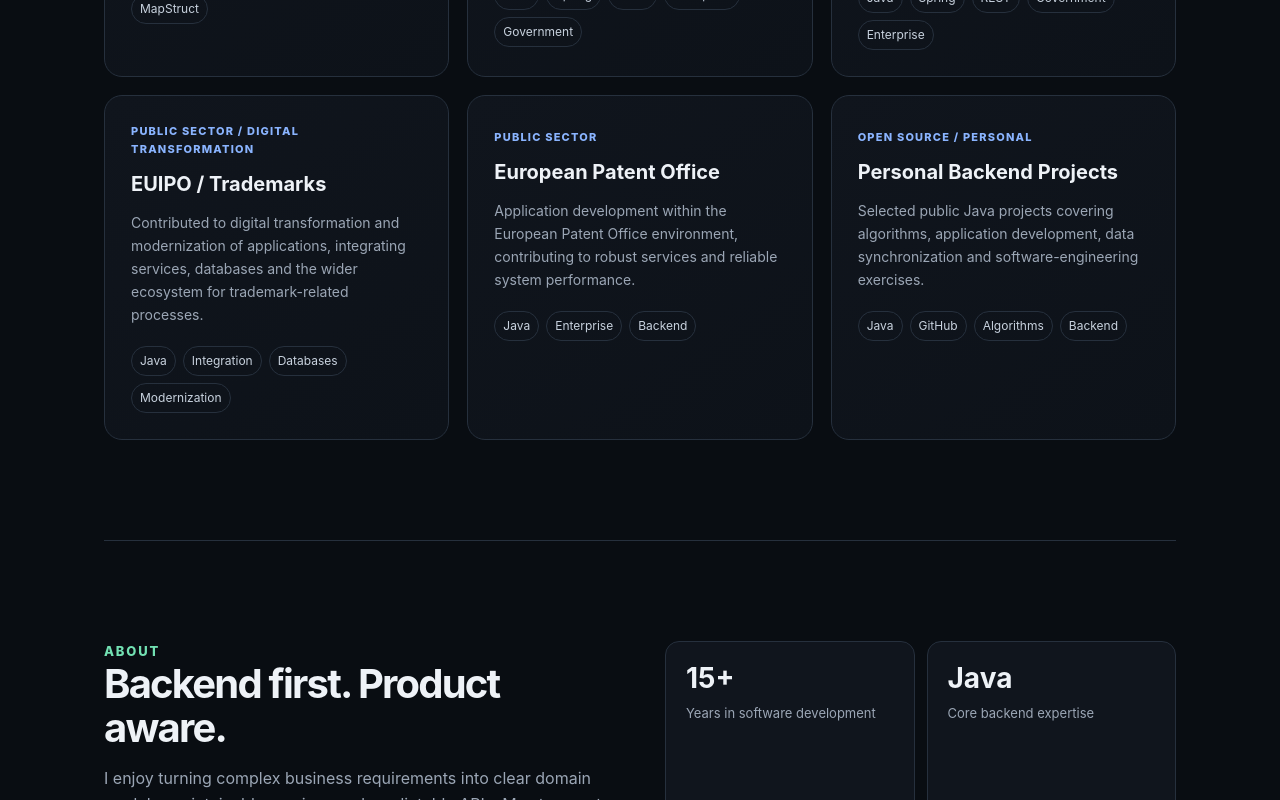
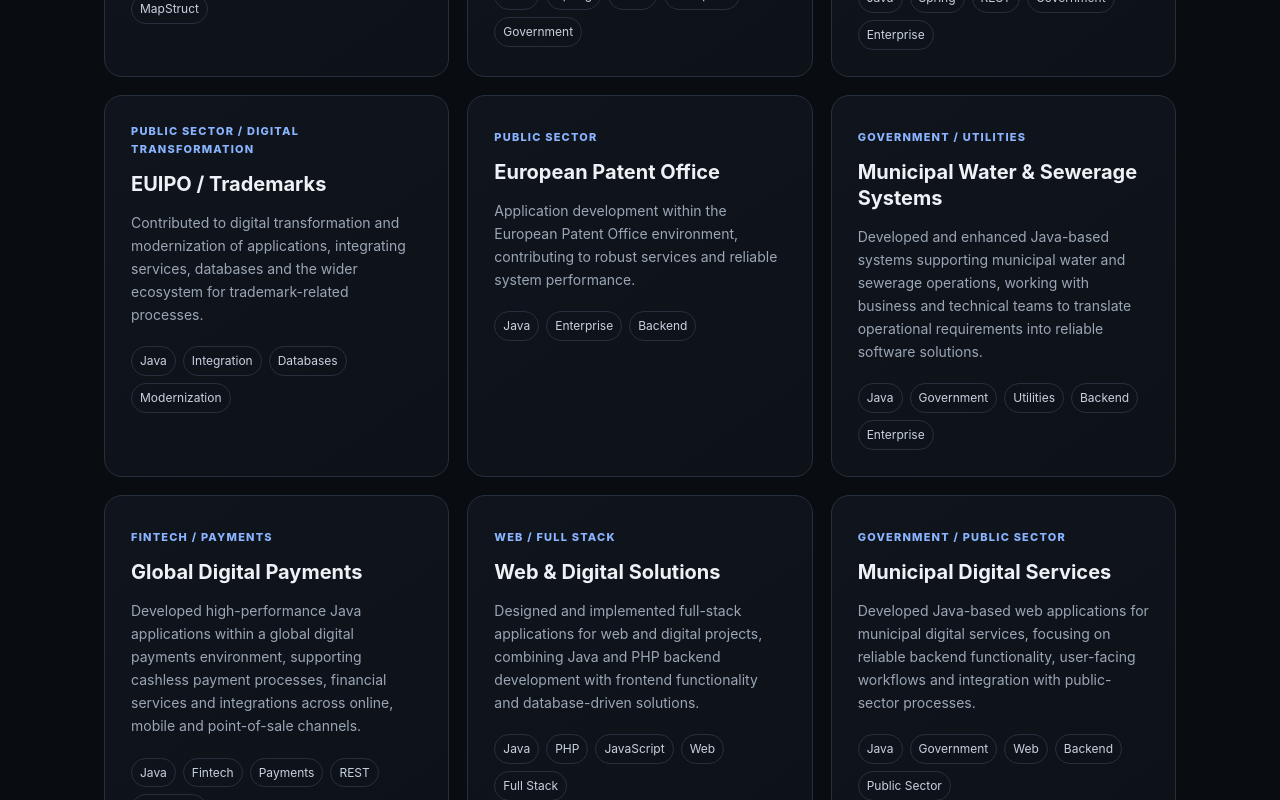
Before and after one commit to acarmenis/acarmenis.github.io, a Vue app: page / in a window 1280 px wide. Shown: the part 10980-11780 px from the top of the page. Built offline with nearby package versions, Linux system fonts and the light colour scheme.

Commit message:
Update projects.ts

```diff
--- a/src/data/projects.ts
+++ b/src/data/projects.ts
@@ -35,6 +35,37 @@ export const projects = [
     tags: ['Java', 'Enterprise', 'Backend']
   },
   {
+  title: 'Municipal Water & Sewerage Systems',
+  category: 'Government / Utilities',
+  description:
+    'Developed and enhanced Java-based systems supporting municipal water and sewerage operations, working with business and technical teams to translate operational requirements into reliable software solutions.',
+  tags: ['Java', 'Government', 'Utilities', 'Backend', 'Enterprise']
+},
+
+{
+  title: 'Global Digital Payments',
+  category: 'Fintech / Payments',
+  description:
+    'Developed high-performance Java applications within a global digital payments environment, supporting cashless payment processes, financial services and integrations across online, mobile and point-of-sale channels.',
+  tags: ['Java', 'Fintech', 'Payments', 'REST', 'Enterprise']
+},
+
+{
+  title: 'Web & Digital Solutions',
+  category: 'Web / Full Stack',
+  description:
+    'Designed and implemented full-stack applications for web and digital projects, combining Java and PHP backend development with frontend functionality and database-driven solutions.',
+  tags: ['Java', 'PHP', 'JavaScript', 'Web', 'Full Stack']
+},
+
+{
+  title: 'Municipal Digital Services',
+  category: 'Government / Public Sector',
+  description:
+    'Developed Java-based web applications for municipal digital services, focusing on reliable backend functionality, user-facing workflows and integration with public-sector processes.',
+  tags: ['Java', 'Government', 'Web', 'Backend', 'Public Sector']
+},
+  {
     title: 'Personal Backend Projects',
     category: 'Open Source / Personal',
     description:
```
